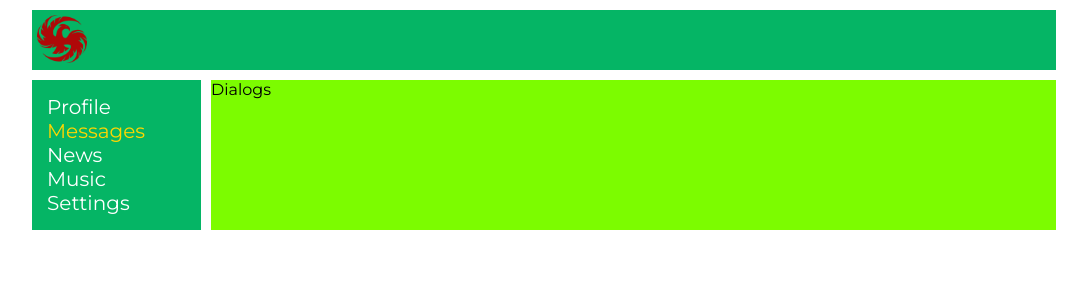
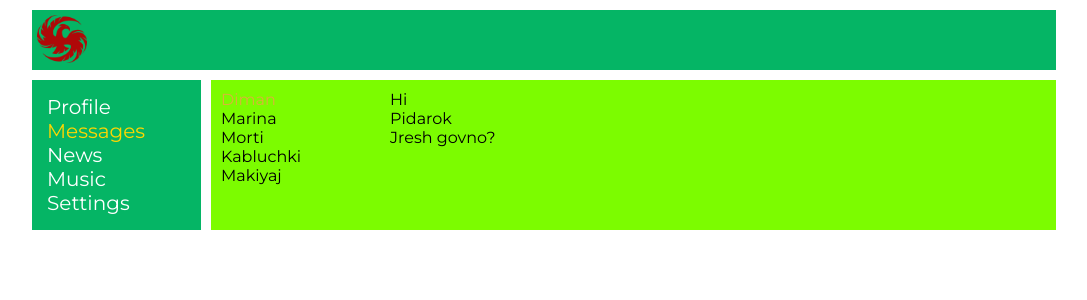
Before and after one commit to SunR1sen/social-network-react, a React (Create React App) app: page /dialogs in a window 1280 px wide. Shown: the top 300 px of the page, without its empty margins (96-1183 px from the left). Built offline with nearby package versions, Linux system fonts and the light colour scheme.

Commit message:
Lesson 21 added Messages skeleton

```diff
--- a/src/components/Dialogs/Dialogs.jsx
+++ b/src/components/Dialogs/Dialogs.jsx
@@ -1,9 +1,21 @@
 import React from 'react';
+import s from './Dialogs.module.css';
 
 const Dialogs = () => {
     return (
-        <div>
-            Dialogs
+        <div className={s.dialogs}>
+            <div className={s.dialogsItems}>
+                <div className={s.dialog + ' ' + s.active}>Diman</div>
+                <div className={s.dialog}>Marina</div>
+                <div className={s.dialog}>Morti</div>
+                <div className={s.dialog}>Kabluchki</div>
+                <div className={s.dialog}>Makiyaj</div>
+            </div>
+            <div className={s.messages}>
+                <div className={s.message}>Hi</div>
+                <div className={s.message}>Pidarok</div>
+                <div className={s.message}>Jresh govno?</div>
+            </div>
         </div>
     )
 }
--- a/src/components/Dialogs/Dialogs.module.css
+++ b/src/components/Dialogs/Dialogs.module.css
@@ -0,0 +1,24 @@
+.dialogs {
+    display: grid;
+    grid-template-columns: 1fr 4fr;
+}
+
+.dialogsItems {
+    padding: 10px;
+}
+
+.dialogsItems .active {
+    color: #d9b438;
+}
+
+.dialog {
+
+}
+
+.messages {
+    padding: 10px;
+
+}
+
+.message {
+}
```
